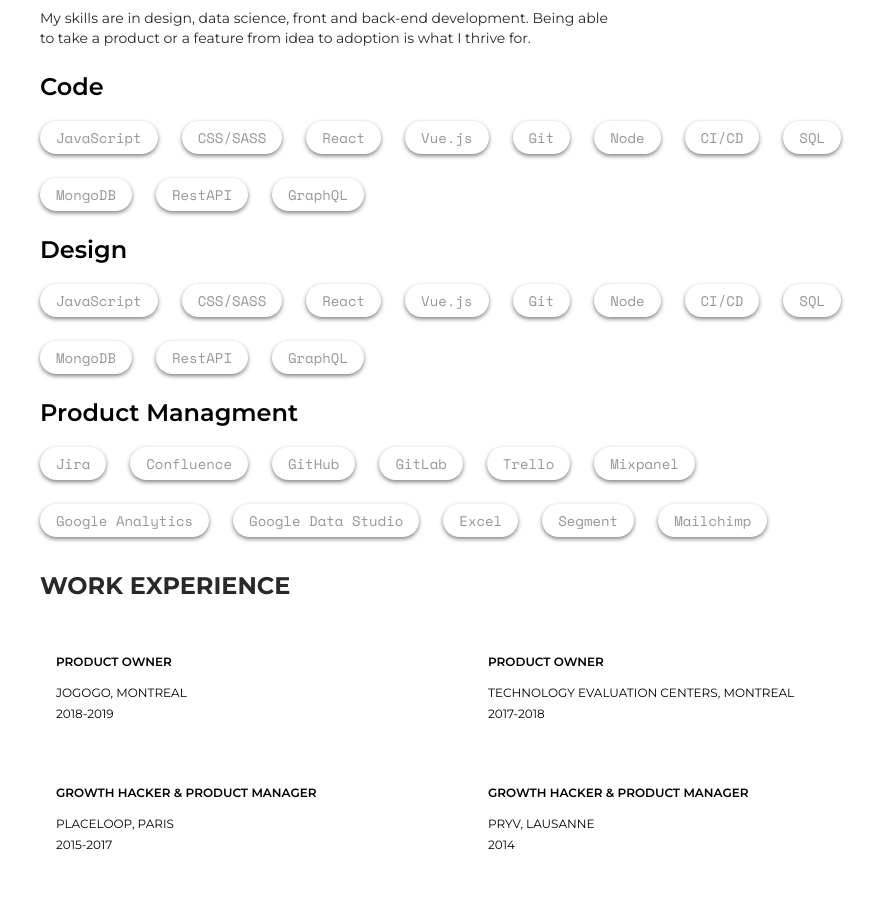
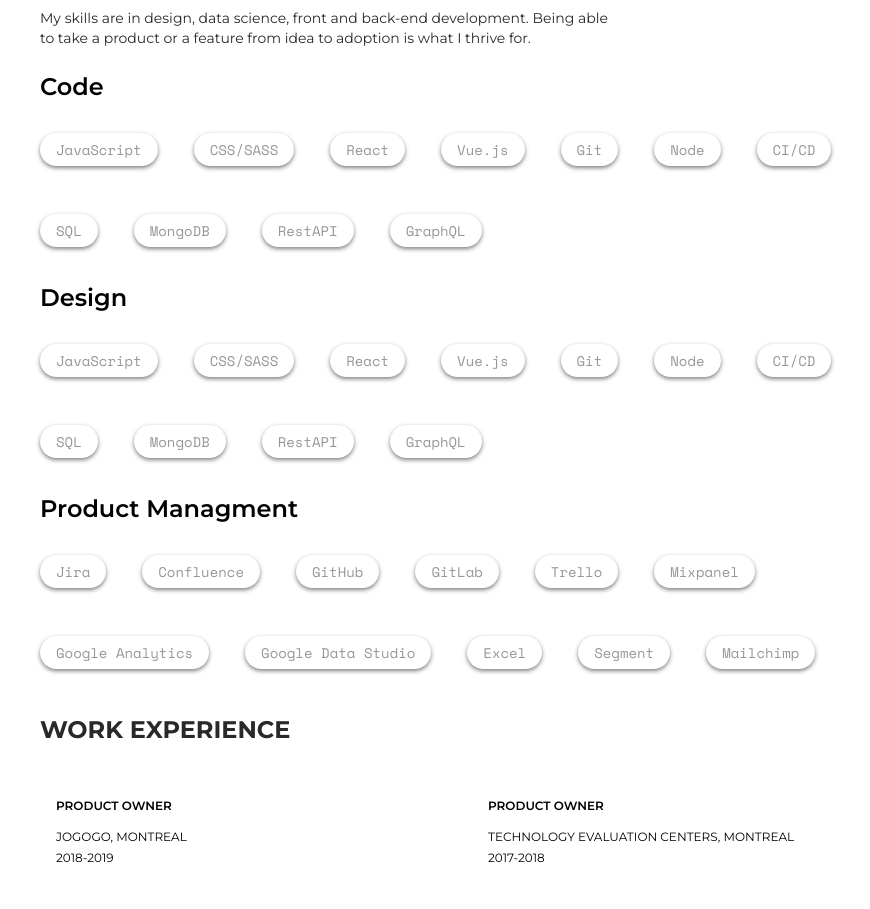
Before and after one commit to Armitage35/portfolio, a Vue app: page / in a window 1280 px wide. Shown: the part 1200-2109 px from the top of the page, without its empty margins (410-1280 px from the left). Built offline with nearby package versions, Linux system fonts and the light colour scheme.

Commit message:
Handle the fact that chrome is has been

```diff
--- a/src/Views/Portfolio/Skills/Skills.scss
+++ b/src/Views/Portfolio/Skills/Skills.scss
@@ -5,6 +5,7 @@
 .skills_list {
 	display: flex;
 	flex-wrap: wrap;
-	row-gap: 24px;
-	column-gap: 24px;
+	row-gap: 24px; // only supported by firefox for now
+	column-gap: 24px; // only supported by firefox for now
+	max-width: 90vw;
 }
--- a/src/components/SkillCartridge/SkillCartridge.scss
+++ b/src/components/SkillCartridge/SkillCartridge.scss
@@ -1,4 +1,8 @@
 .skill {
+	@media screen and (max-width: $mobileWidth) {
+		// margin: 24px;
+	}
+
 	position: relative;
 	top: 0;
 	border-radius: 18px;
@@ -8,6 +12,9 @@
 	font-size: 14px;
 	box-shadow: $defaultShadow;
 	transition: top ease 0.5s;
+
+	margin: 12px;
+    margin-left: 0;
 }
 
 .skill:hover {
```
